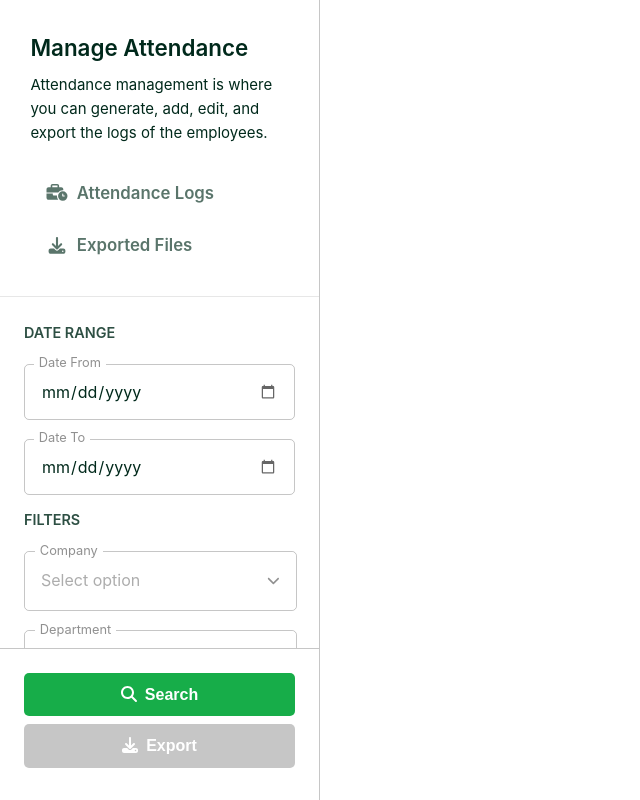
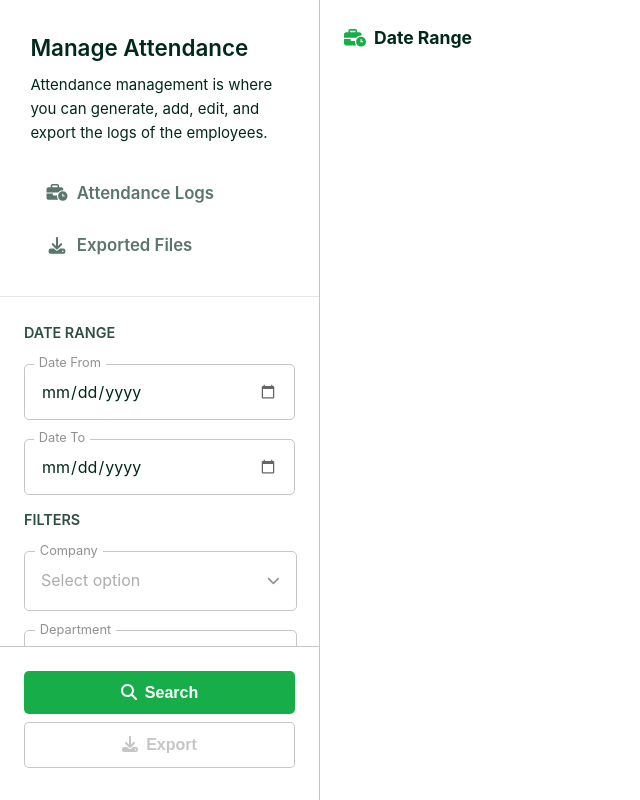
Before and after one commit to AlysCole/sprout-assessment, a Vue app: page / in a window 1280 px wide. Shown: the whole page, without its empty margins (0-640 px from the left). Built offline with nearby package versions, Linux system fonts and the light colour scheme.

Commit message:
Connect date start/end to Manage Attendance view

```diff
--- a/src/App.vue
+++ b/src/App.vue
@@ -1,25 +1,5 @@
-<script setup>
-import { ref } from 'vue'
-import AttendanceSidebar from './components/AttendanceSidebar.vue'
-
-const dateStart = ref()
-const setDateStart = (newDate) => {
-  console.log('Setting start date:', newDate)
-  dateStart.value = newDate
-}
-
-const dateEnd = ref()
-const setDateEnd = (newDate) => {
-  console.log('Setting end date:', newDate)
-  dateEnd.value = newDate
-}
-</script>
-
 <template>
-  <main>
-    <AttendanceSidebar :set-date-start="setDateStart" :set-date-end="setDateEnd" />
-    <RouterView />
-  </main>
+  <RouterView />
 </template>
 
 <style scoped>
--- a/src/assets/base.css
+++ b/src/assets/base.css
@@ -61,7 +61,6 @@
 *::after {
   box-sizing: border-box;
   margin: 0;
-  font-weight: normal;
 }
 
 body {
@@ -74,6 +73,7 @@ body {
   line-height: 1.6;
   font-family: var(--font-family);
   font-size: 15px;
+  font-weight: normal;
   text-rendering: optimizeLegibility;
   -webkit-font-smoothing: antialiased;
   -moz-osx-font-smoothing: grayscale;
--- a/src/components/AttendanceSidebar.vue
+++ b/src/components/AttendanceSidebar.vue
@@ -88,7 +88,7 @@ const employeeOptions = [
     </div>
     <div class="sidebar__actions">
       <FilterButton :icon="['fas', 'search']">Search</FilterButton>
-      <FilterButton :icon="['fas', 'download']" bordered disabled>Export</FilterButton>
+      <FilterButton :icon="['fas', 'download']" :bordered="true" disabled>Export</FilterButton>
     </div>
   </div>
 </template>
--- a/src/components/FilterButton.vue
+++ b/src/components/FilterButton.vue
@@ -1,16 +1,9 @@
 <script setup>
-import { defineProps, onMounted, ref } from 'vue'
+defineProps(['icon', 'bordered'])
+</script>
 
-const props = defineProps(['icon', 'bordered'])
-const { bordered } = props
-const className = ref('filter-button')
-
-onMounted(() => {
-  className.value = bordered ? 'filter-button__bordered' : 'filter-button'
-})
-</script>
 <template>
-  <button v-bind="$props" :class="className">
+  <button v-bind="$props" :class="$props.bordered ? 'filter-button__bordered' : 'filter-button'">
     <font-awesome-icon :icon="$props.icon" />
     <slot></slot>
   </button>
--- a/src/views/ManageAttendance.vue
+++ b/src/views/ManageAttendance.vue
@@ -1,7 +1,51 @@
 <script setup>
+import { ref } from 'vue'
 import AttendanceSidebar from '../components/AttendanceSidebar.vue'
+
+const formatDateString = (date) => (date ? date.toDateString().split(' ').slice(1).join(' ') : '')
+
+const dateStart = ref()
+const setDateStart = (newDate) => {
+  dateStart.value = new Date(newDate)
+  console.log('New start date:', dateStart.value)
+}
+
+const dateEnd = ref()
+const setDateEnd = (newDate) => {
+  dateEnd.value = new Date(newDate)
+  console.log('New end date:', dateEnd.value)
+}
 </script>
 
 <template>
-  <main></main>
+  <main>
+    <AttendanceSidebar :set-date-start="setDateStart" :set-date-end="setDateEnd" />
+    <div class="attendance-view">
+      <h3>
+        <font-awesome-icon :icon="['fas', 'business-time']" />
+        <span v-if="!!dateStart || !!dateEnd">
+          {{ dateStart ? formatDateString(dateStart) : '' }}{{ dateStart && dateEnd ? ' - ' : ''
+          }}{{ dateEnd ? formatDateString(dateEnd) : '' }}
+        </span>
+        <span v-else>Date Range</span>
+      </h3>
+    </div>
+  </main>
 </template>
+
+<style scoped>
+.attendance-view {
+  padding: 1.5rem;
+}
+
+h3 {
+  font-weight: 700;
+  font-size: 1.1rem;
+  color: var(--text-light-1);
+}
+
+h3 svg {
+  color: var(--green);
+  margin-right: 0.5rem;
+}
+</style>
```
